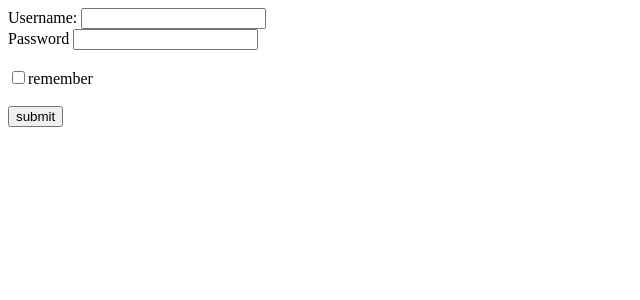
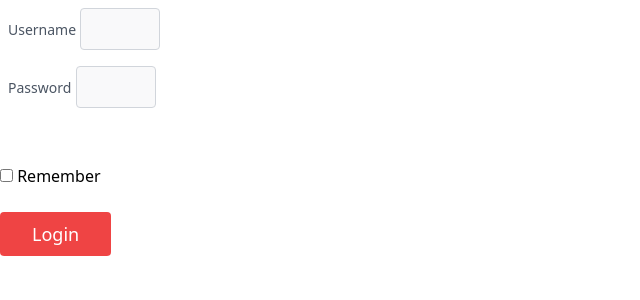
Before and after one commit to Rk-Thakur/fourthsemproject, a PHP site: page /admin/login.php in a window 1280 px wide. Shown: the top 300 px of the page, without its empty margins (0-640 px from the left). Run offline with PHP 8.4, Linux system fonts and the light colour scheme.

Commit message:
project Finished

```diff
--- a/admin/login.php
+++ b/admin/login.php
@@ -30,30 +30,45 @@ if(isset($_POST['submit'])){
     <meta charset="UTF-8">
     <meta http-equiv="X-UA-Compatible" content="IE=edge">
     <meta name="viewport" content="width=device-width, initial-scale=1.0">
-    <title>Document</title>
+    <title>Login </title>
+    <link href="https://unpkg.com/tailwindcss@^2/dist/tailwind.min.css" rel="stylesheet">
+
 </head>
 <body>
     <form action="<?php echo $_SERVER['PHP_SELF'] ?>" method ="post">
-    <Label name="Username">
-    Username:
-    </Label>
-    <input type="text" name="uname" class="unmame">
+
+    <div class="p-2 w-1/2">
+        <div class="relative">
+            <label for="name" class="leading-7 text-sm text-gray-600">Username</label>
+            <input type="text"  name="uname" class="w-20 bg-gray-100 bg-opacity-50 rounded border border-gray-300 focus:border-indigo-500 focus:bg-white focus:ring-2 focus:ring-indigo-200 text-base outline-none text-gray-700 py-1 px-3 leading-8 transition-colors duration-200 ease-in-out">
+        </div>
+    </div>
     <?php
     if(isset($errUsername)){
         echo $errUsername;
     }
-    ?><br>
-    <label name="Pwd"> Password </label>
-    <input type="password" name="password" class="password">
+    ?>
+
+
+
+    <div class="p-2 w-1/2">
+        <div class="relative">
+            <label for="name" class="leading-7 text-sm text-gray-600">Password</label>
+            <input type="password"  name="password" class="w-20 bg-gray-100 bg-opacity-50 rounded border border-gray-300 focus:border-indigo-500 focus:bg-white focus:ring-2 focus:ring-indigo-200 text-base outline-none text-gray-700 py-1 px-3 leading-8 transition-colors duration-200 ease-in-out">
+        </div>
+    </div>
+
     <?php
     if(isset($errPassword)){
         echo $errPassword;
     }
-    ?> <br> <br>
-    <input type="checkbox" name="remember" value="remember">remember
+    ?>
+    <br> <br>
+    <input type="checkbox" name="remember" > Remember
     <br>
     <br>
-    <input type="submit" name="submit" value="submit">
+    <input type="submit"  value="Login" name="submit" class=" flex-wrap mx-auto text-white bg-red-500 border-0 py-2 px-8 focus:outline-none hover:bg-red-600 rounded text-lg">
+
     </form>
 </body>
 </html>
--- a/register.php
+++ b/register.php
@@ -35,10 +35,7 @@ if(isset($_POST['submit'])){
     <meta name="viewport" content="width=device-width, initial-scale=1.0">
     <title>Registration Form</title>
     <link href="https://unpkg.com/tailwindcss@^2/dist/tailwind.min.css" rel="stylesheet">
-<link
-rel="stylesheet"
-href="https://cdnjs.cloudflare.com/ajax/libs/animate.css/4.1.1/animate.min.css"
-/>
+
 
 </head>
 <body>
```
Also changed, not shown: admin/registerid.php (+19 -19 lines), showblog.php (+7 -71 lines).
